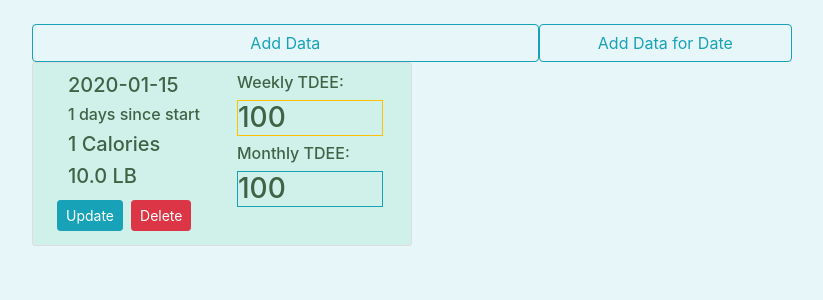
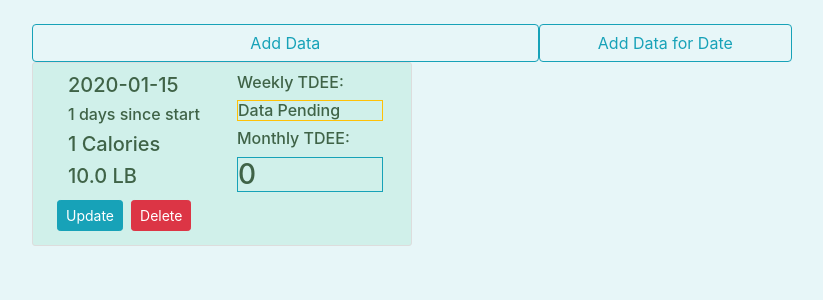
Before and after one commit to edlz/TDEE-Tracker, a Flask app: page / in a window 1280 px wide. Shown: the part 56-356 px from the top of the page, without its empty margins (228-1051 px from the left). Run offline with Flask 2, Linux system fonts and the light colour scheme; a user stored in the database is signed in; tables that the repository leaves empty hold one stand-in row (values such as "Sample post"); parts of the project's set-up code (start-up, migrations or seed data) failed here and were passed over; some libraries are stand-ins or nearby versions.

Commit message:
adjusted calculations

```diff
--- a/tdee_app/main/routes.py
+++ b/tdee_app/main/routes.py
@@ -44,32 +44,37 @@ def list_past_month(day):
                 d.calories.append(stats.calories)
                 d.weight.append(stats.weight)
     return d
+def get_average_weight_last_week(day):
+    d = []
+    for i in range(day):
+        stats = DailyStats.query.filter_by(days=i-7, user_id=current_user.id).first()
+        if stats:
+            d.append(stats.weight)
+    return sum(d)/len(d)
 
-def tdee_week(d):
+def tdee_week(d, day):
     ' returns weekly tdee given calories and weight throughout a week '
     if len(d.weight) > 1:
-        delta = d.weight[-1] - d.weight[0]
+        delta =  get_average_weight_last_week(day) - (sum(d.weight)/len(d.weight))
     else:
-        delta = 0
-        return 100
-    tdee = (sum(d.calories)/len(d.calories)) - ((delta * 500 * len(d.calories)) / len(d.calories))
+        return 0
+    tdee = (sum(d.calories)/len(d.calories)) - ((delta * 500 * (day % 7) / len(d.calories)))
     return round(tdee)
 
 def tdee_month(d):
     if len(d.weight) > 1:
         delta = d.weight[-1] - d.weight[0]
     else:
-        delta = 0
-        return 100
+        return 0
     tdee = (sum(d.calories)/len(d.calories)) - ((delta * cal_conver) / len(d.weight))
     return round(tdee)
 
 def this_day_week_tdee(day):
     d = list_past_week(day)
-    return str(tdee_week(d))
+    return str(tdee_week(d, day))
 
 def this_day_month_tdee(day):
-    d = list_past_week(day)
+    d = list_past_month(day)
     return str(tdee_month(d))
 
 #################################################################################################
--- a/tdee_app/templates/home.html
+++ b/tdee_app/templates/home.html
@@ -25,7 +25,11 @@
     </div>
     <div class="media-body">
       <h6 class="mr-2 cr-2">Weekly TDEE: </h6>
+      {% if data.days > 7 %}
       <h3 class="cr-2 mr-2 border border-warning">{{ calc_week(data.days) }}</h3>
+      {% else %}
+      <h6 class="cr-2 mr-2 border border-warning">Data Pending</h6>
+      {% endif %}
       <h6 class="mr-2 cr-2">Monthly TDEE: </h6>
       <h3 class="cr-2 mr-2  border border-info">{{ calc_month(data.days) }}</h3>
 
```
Also changed, not shown: tdee_app/site.db.
